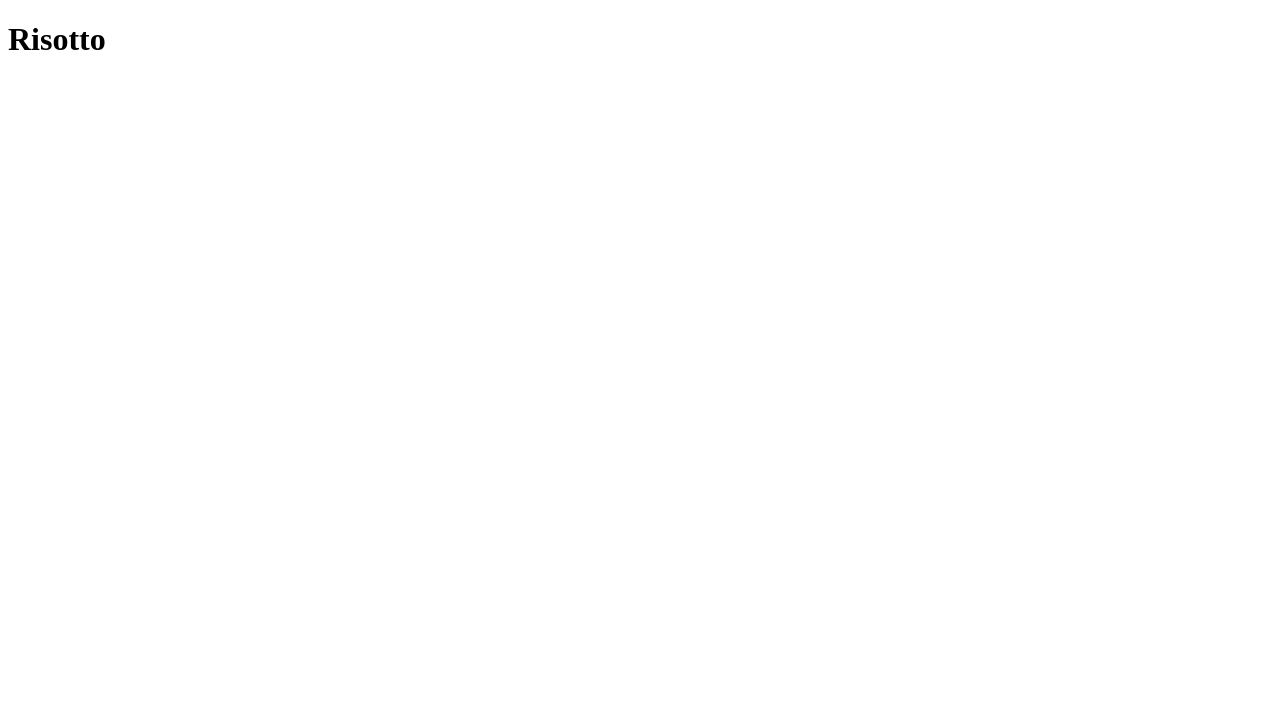
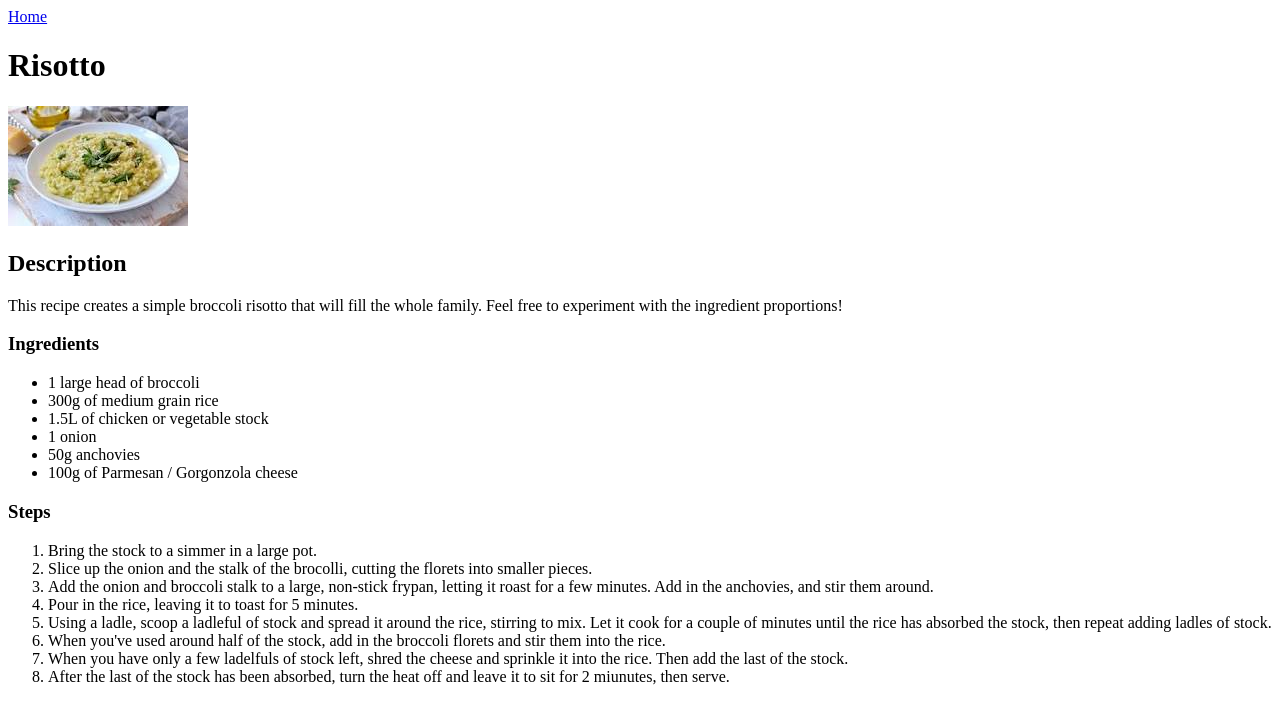
Before and after one commit to ShaunVandermey/odin-recipes, a plain HTML site: page recipes/risotto.html in a window 1280 px wide. Drawn offline with Linux system fonts and the light colour scheme.

Commit message:
Add and populate Risotto webpage, minor other fixes

```diff
--- a/recipes/risotto.html
+++ b/recipes/risotto.html
@@ -7,6 +7,31 @@
     <title>Document</title>
 </head>
 <body>
+    <a href="../index.html">Home</a>
     <h1>Risotto</h1>
+    <img src="images/risotto.jpeg" alt="A simple Risotto"></img>
+    <h2>Description</h2>
+    <p>This recipe creates a simple broccoli risotto that will fill the whole family. Feel free to experiment with the ingredient proportions!</p>
+    <h3>Ingredients</h3>
+    <ul>
+        <li>1 large head of broccoli</li>
+        <li>300g of medium grain rice</li>
+        <li>1.5L of chicken or vegetable stock</li>
+        <li>1 onion</li>
+        <li>50g anchovies</li>
+        <li>100g of Parmesan / Gorgonzola cheese</li>
+    </ul>
+    <h3>Steps</h3>
+    <ol>
+        <li>Bring the stock to a simmer in a large pot.</li>
+        <li>Slice up the onion and the stalk of the brocolli, cutting the florets into smaller pieces.</li>
+        <li>Add the onion and broccoli stalk to a large, non-stick frypan, letting it roast for a few minutes. Add in the anchovies, and stir them around.</li>
+
+        <li>Pour in the rice, leaving it to toast for 5 minutes.</li>
+        <li>Using a ladle, scoop a ladleful of stock and spread it around the rice, stirring to mix. Let it cook for a couple of minutes until the rice has absorbed the stock, then repeat adding ladles of stock.</li>
+        <li>When you've used around half of the stock, add in the broccoli florets and stir them into the rice.</li>
+        <li>When you have only a few ladelfuls of stock left, shred the cheese and sprinkle it into the rice. Then add the last of the stock.</li>
+        <li>After the last of the stock has been absorbed, turn the heat off and leave it to sit for 2 miunutes, then serve.</li>
+    </ol>
 </body>
 </html>
```
Also changed, not shown: recipes/images/risotto.jpeg (added).
